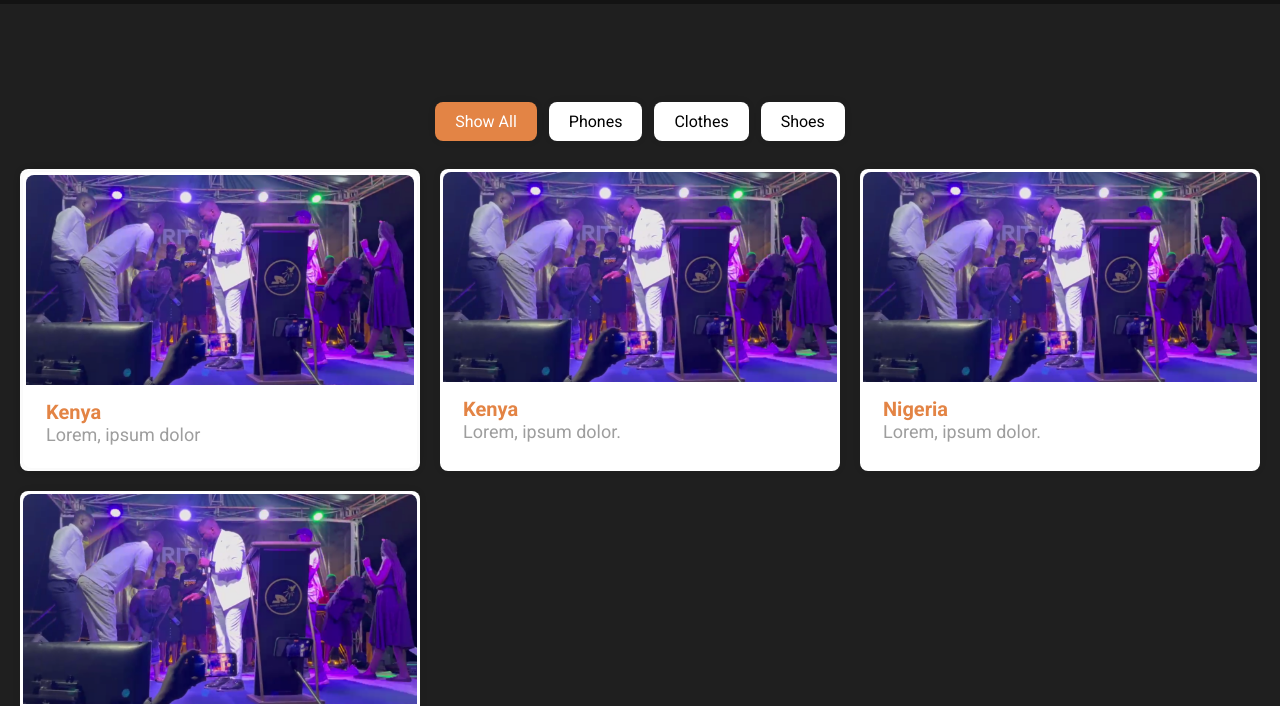
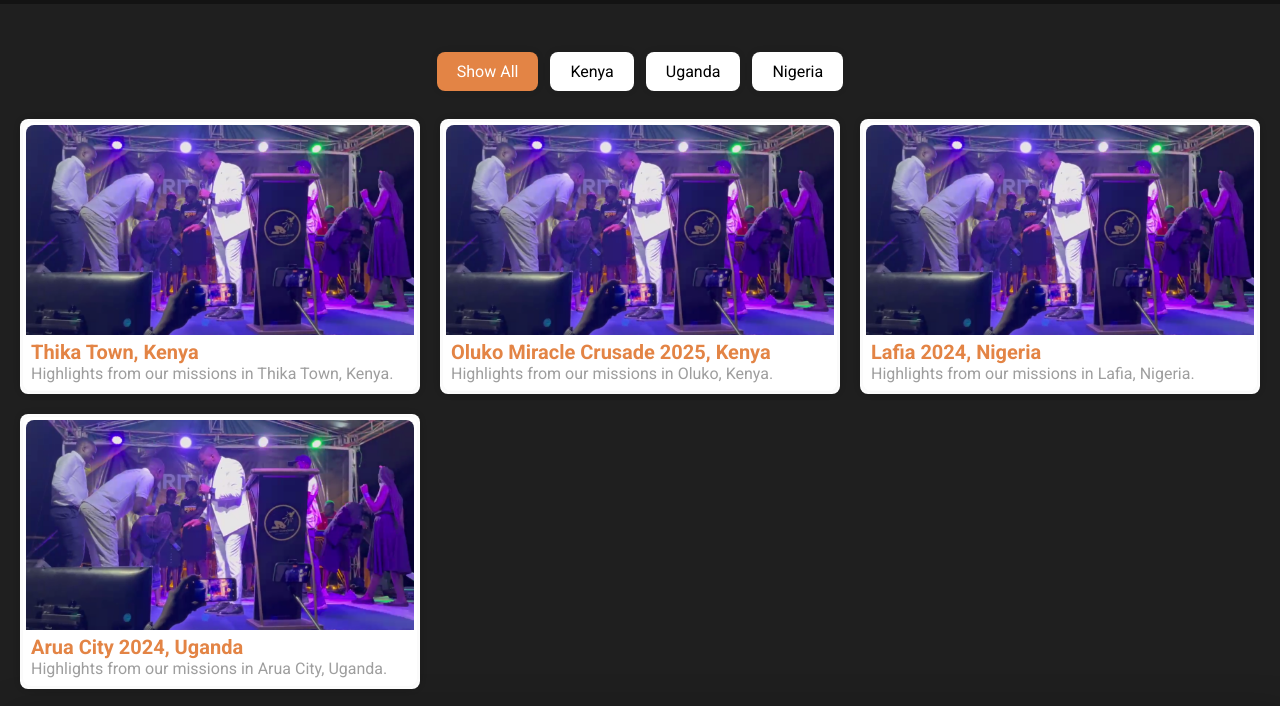
Before and after one commit to Harkorede1/Global-Harvest---Revival-website-Pastor-Moses, a plain HTML site: page crusades.html in a window 1280 px wide. Shown: the part 246-952 px from the top of the page. Drawn offline with nearby package versions, Linux system fonts and the light colour scheme; a web font is replaced by a local one.

Commit message:
first-commit

```diff
--- a/assets/css/style.css
+++ b/assets/css/style.css
@@ -1341,7 +1341,7 @@ CRUSADES SECTION
   max-width: 1350px;
   width: 100%;
   padding: 20px;
-  margin: 50px auto;
+  margin: auto;
 }
 
 .filter_buttons {
@@ -1395,7 +1395,7 @@ button.activee {
 }
 
 .card_body {
-  padding: 15px 20px 20px;
+  padding: 5px;
 }
 
 .card_title {
@@ -1405,7 +1405,7 @@ button.activee {
 }
 
 .card_text {
-  font-size: 18px;
+  font-size: 16px;
   color: var(--color-secondary);
 }
 
--- a/crusades.html
+++ b/crusades.html
@@ -113,9 +113,9 @@
           <button class="crusades_filter activee" data-name="all">
             Show All
           </button>
-          <button class="crusades_filter" data-name="phones">Phones</button>
-          <button class="crusades_filter" data-name="clothes">Clothes</button>
-          <button class="crusades_filter" data-name="shoes">Shoes</button>
+          <button class="crusades_filter" data-name="phones">Kenya</button>
+          <button class="crusades_filter" data-name="clothes">Uganda</button>
+          <button class="crusades_filter" data-name="shoes">Nigeria</button>
         </div>
 
         <!-- Image Card -->
@@ -125,35 +125,52 @@
             <div class="image_card" data-name="phones">
               <img src="./assets/images/testimonial-thumbnail.png" alt="" />
               <div class="card_body">
-                <h6 class="card_title">Kenya</h6>
-                <p class="card_text">Lorem, ipsum dolor</p>
+                <h6 class="card_title">Thika Town, Kenya</h6>
+                <p class="card_text">
+                  Highlights from our missions in Thika Town, Kenya.
+                </p>
               </div>
             </div>
           </a>
 
+          <a
+            href="./oluko-miracle-crusade-kenya.html"
+            class="image_card card_link"
+          >
             <div class="image_card" data-name="phones">
               <img src="./assets/images/testimonial-thumbnail.png" alt="" />
               <div class="card_body">
-              <h6 class="card_title">Kenya</h6>
-              <p class="card_text">Lorem, ipsum dolor.</p>
+                <h6 class="card_title">Oluko Miracle Crusade 2025, Kenya</h6>
+                <p class="card_text">
+                  Highlights from our missions in Oluko, Kenya.
+                </p>
               </div>
             </div>
+          </a>
 
+          <a href="./thika-town-kenya.html" class="image_card card_link">
             <div class="image_card" data-name="phones">
               <img src="./assets/images/testimonial-thumbnail.png" alt="" />
               <div class="card_body">
-              <h6 class="card_title">Nigeria</h6>
-              <p class="card_text">Lorem, ipsum dolor.</p>
+                <h6 class="card_title">Lafia 2024, Nigeria</h6>
+                <p class="card_text">
+                  Highlights from our missions in Lafia, Nigeria.
+                </p>
               </div>
             </div>
+          </a>
 
+          <a href="./thika-town-kenya.html" class="image_card card_link">
             <div class="image_card" data-name="phones">
               <img src="./assets/images/testimonial-thumbnail.png" alt="" />
               <div class="card_body">
-              <h6 class="card_title">Uganda</h6>
-              <p class="card_text">Lorem, ipsum dolor.</p>
+                <h6 class="card_title">Arua City 2024, Uganda</h6>
+                <p class="card_text">
+                  Highlights from our missions in Arua City, Uganda.
+                </p>
               </div>
             </div>
+          </a>
         </div>
       </div>
 
```
Lines whose indentation alone changed are shown as unchanged.
